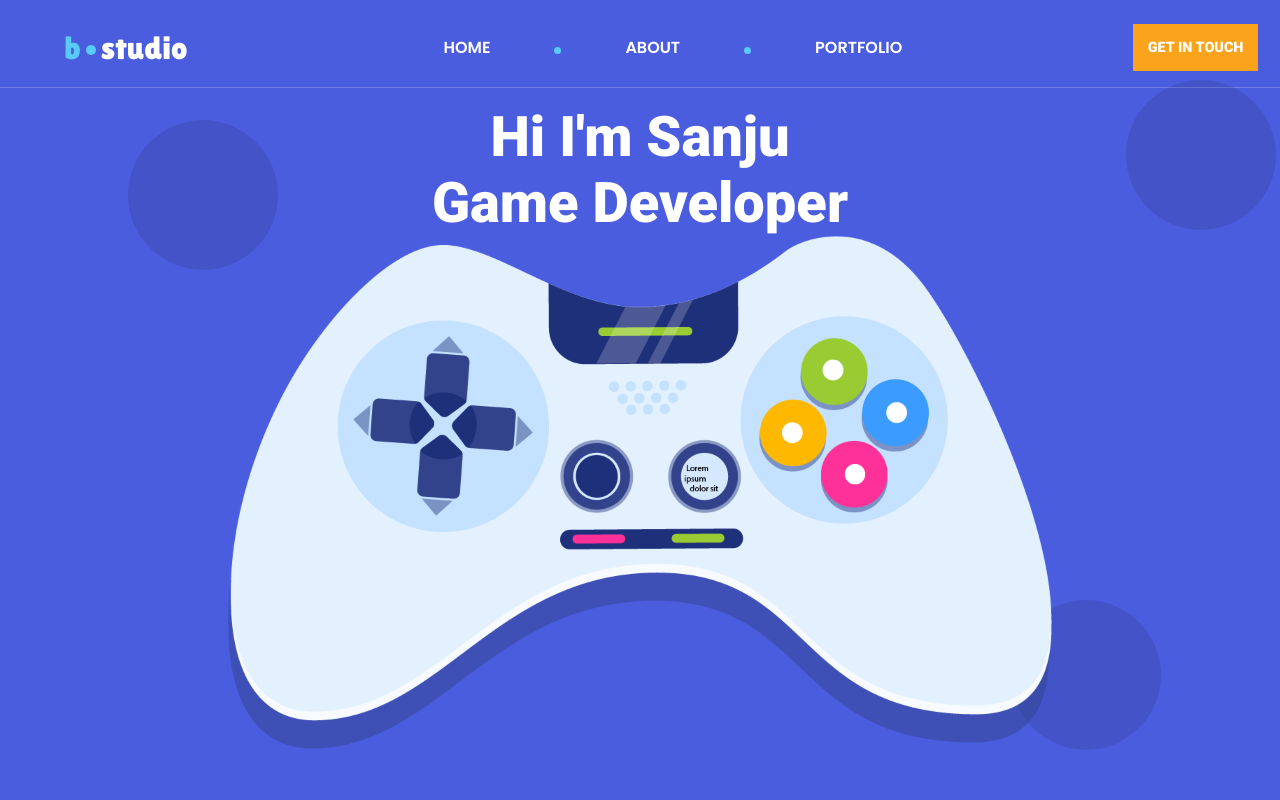
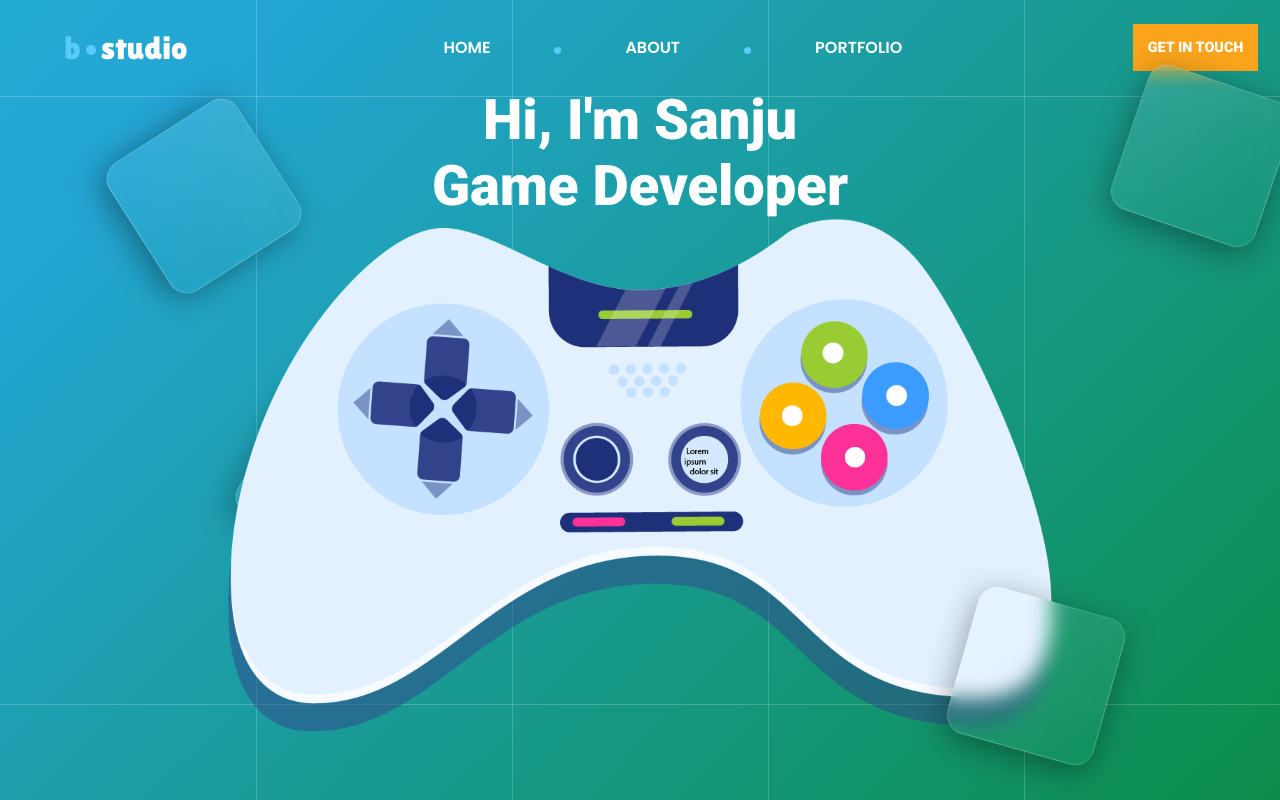
Before and after one commit to sanjumahto3034/sanjumahto.com-React, a React (Create React App) app in the folder portfolio/: page / in a window 1280 px wide. Built offline with nearby package versions, Linux system fonts and the light colour scheme.

Commit message:
build update
build update

```diff
--- a/portfolio/src/App.css
+++ b/portfolio/src/App.css
@@ -1,84 +1,142 @@
 .App{
-  background-color: #4B5DDF;
+  /* background-color: #4B5DDF; */
+  /* background-color: #008000; */
   height: 100vh;
+  background: linear-gradient(-45deg, #ee7752, #008000, #23a6d5, #23d5ab);
+	background-size: 400% 400%;
+	animation: gradient 50s ease infinite;
+
 }
-.blackspot-parent{
+
+
+@keyframes gradient {
+	0% {
+		background-position: 0% 50%;
+	}
+	50% {
+		background-position: 100% 50%;
+	}
+	100% {
+		background-position: 0% 50%;
+	}
+}
+.blackspot-parent-1,.blackspot-parent-2,.blackspot-parent-3.blackspot-parent-4{
+  width: 150px;
+  height: 150px;
+  transform: 0.7s;
+}
+
+.blackspot-parent-1{
   position: absolute;
   margin-left: 20vw;
   margin-top: 50vh;
+  transition: 0.7s;
+  z-index:3;
+
 }
-.blackspot-1{
+.blackspot-parent-1 :hover{
+  margin-left: 10px;
+  transition: 0.7s;
+}
+.blackspot-parent-2{
+  position: absolute;
+  margin-left: 75vw;
+  margin-top: 75vh;
+  z-index:5;
+}
+.blackspot-parent-2 :hover{
+  margin-left: -10px;
+  margin-top: -10px;
+  transition: 0.7s;
+}
+.blackspot-parent-3{
+  position: absolute;
+  margin-left: 10vw;
+  margin-top: 15vh;
+  z-index:3;
+}
+.blackspot-parent-3 :hover{
+  margin-left: 10px;
+  margin-top: 10px;
+  transition: 0.7s;
+}
+.blackspot-parent-4{
+  position: absolute;
+  margin-left: 88vw;
+  margin-top: 10vh;
+  z-index:3;
+}
+.blackspot-parent-4 :hover{
+  margin-left: -10px;
+  margin-top: -10px;
+  transition: 0.7s;
+}
+.blackspot-1 , .blackspot-2, .blackspot-3, .blackspot-4{
   border-radius: 50%;
   width: 150px;
   height: 150px;
-  opacity: 0.1;
-  background-color: black;
-  transition: 0.3s;
-  animation: bottop-top-without-opactiy 01s;
-  z-index:3;
-}
-.blackspot-2{
-  position: absolute;
-  border-radius: 50%;
-  opacity: 0.1;
-  width: 150px;
-  height: 150px;
-  margin-left: 79vw;
-  margin-top: 75vh;
-  background-color: black;
-  animation: bottop-top-without-opactiy 01s;
-  z-index:3;
+  background: linear-gradient(135deg, rgba(255, 255, 255, 0.1), rgba(255, 255, 255, 0));
+  backdrop-filter: blur(10px);
+  -webkit-backdrop-filter: blur(10px);
+  border-radius: 20px;
+  border:1px solid rgba(255, 255, 255, 0.18);
+  box-shadow: 0 8px 32px 0 rgba(0, 0, 0, 0.37);
 
 }
 
+.blackspot-1{
+  animation: roatation_1 60s;
+  animation-iteration-count: infinite;
+}
+.blackspot-2{
+  animation: roatation_2 90s;
+  animation-iteration-count: infinite;
+}
 .blackspot-3{
-  position: absolute;
-  border-radius: 50%;
-  opacity: 0.1;
-  width: 150px;
-  height: 150px;
-  margin-left: 10vw;
-  margin-top: 15vh;
-  background-color: black;
-  animation: bottop-top-without-opactiy 01s;
-  z-index:3;
-
+  animation: roatation_3 40s;
+  animation-iteration-count: infinite;
 }
 .blackspot-4{
-  position: absolute;
-  border-radius: 50%;
-  opacity: 0.1;
-  width: 150px;
-  height: 150px;
-  margin-left: 88vw;
-  margin-top: 10vh;
-  background-color: black;
-  animation: bottop-top-without-opactiy 01s;
-  z-index:3;
-
-
+  animation: roatation_4 80s;
+  animation-iteration-count: infinite;
 }
 
-.blackspot-1  :hover {
-  /* animation: sanju 0.6s; */
-  transition: 0.6s;
-  opacity: 0.2;
-  margin-left: 0;
-  margin-top: -10px;
+@keyframes roatation_1 {
+  0%{
+    rotate: 0deg;
+  }
+  100%{
+    rotate: 360deg;
+
+  }
 }
-.blackspot-2  :hover {
-  /* animation: sanju 0.6s; */
-  transition: 0.6s;
-  opacity: 0.2;
-  margin-left: 0;
-  margin-top: -10px;
+@keyframes roatation_2 {
+  0%{
+    rotate: 0deg;
+  }
+  100%{
+    rotate: 360deg;
+
+  }
 }
-.blackspot-3  :hover {
-  /* animation: sanju 0.6s; */
-  transition: 0.6s;
-  opacity: 0.2;
-  margin-left: 0;
-  margin-top: -10px;
+
+@keyframes roatation_3 {
+    0%{
+      rotate: 0deg;
+    }
+    100%{
+      rotate: 360deg;
+
+    }
+}
+@keyframes roatation_4 {
+  0%{
+    rotate: 0deg;
+  }
+  100%{
+    rotate: 360deg;
+
+  }
 }
 @keyframes sanju{
   0%{
@@ -94,14 +152,45 @@
   }
 }
 
-@keyframes bottop-top-without-opactiy{
-  0%{
-      /* margin-top: 10px; */
-  }
-  50%{
-      /* scale: 0.5; */
-  }
-  100%{
-      /* margin-top: 0; */
-  }
+
+
+
+
+
+
+.verticle-line-1,.verticle-line-2,.verticle-line-3,.verticle-line-4,.verticle-line-5{
+  opacity: 0.2;
+  position: absolute;
+  background-color: white;
+  width: 1px;
+  height: 100vh;
 }
+.verticle-line-1{
+  margin-left: 20vw;
+}
+.verticle-line-2{
+  margin-left: 40vw;
+}
+.verticle-line-3{
+  margin-left: 60vw;
+}
+.verticle-line-4{
+  margin-left: 80vw;
+}
+.verticle-line-5{
+  margin-left: 100vw;
+}
+
+.horizontal-line-1,.horizontal-line-2{
+  opacity: 0.2;
+  position: absolute;
+  background-color: white;
+  width: 100vw;
+  height: 1px;
+}
+.horizontal-line-1{
+  margin-top: 88vh;
+}
+.horizontal-line-2{
+  margin-top: 12vh;
+}
--- a/portfolio/src/App.js
+++ b/portfolio/src/App.js
@@ -8,15 +8,19 @@ import HomeTitle from './HomeTitle';
 function App() {
   return (
     <div className="App">
-    <div className="blackspot-parent">
-      <div className="blackspot-1"></div>
-    </div>
-      <div className="blackspot-2"></div>
-      <div className="blackspot-3"></div>
-      <div className="blackspot-4"></div>
+      <div className="verticle-line-1"></div>
+      <div className="verticle-line-2"></div>
+      <div className="verticle-line-3"></div>
+      <div className="verticle-line-4"></div>
+      <div className="verticle-line-5"></div>
+      <div className="horizontal-line-1"></div>
+      <div className="horizontal-line-2"></div>
+      <div className="blackspot-parent-1"><div className="blackspot-1"></div></div>
+      <div className="blackspot-parent-2"><div className="blackspot-2"></div></div>
+      <div className="blackspot-parent-3"><div className="blackspot-3"></div></div>
+      <div className="blackspot-parent-4"><div className="blackspot-4"></div></div>
       <HeaderDiv></HeaderDiv>
       <HomeTitle></HomeTitle>
-
     </div>
   );
 }
--- a/portfolio/src/Header.css
+++ b/portfolio/src/Header.css
@@ -82,3 +82,17 @@
     font-family: 'Roboto', sans-serif;
     color: #FFFFFF;
 }
+.red-underline{
+    width: 0px;
+    height: 1px;
+    background-color: #E30022;
+    transition:  10s;
+    /* scale: 0.5; */
+}
+.title-div-middle-text:hover .red-underline{
+    transition:  25s;
+    cursor: pointer;
+    width: auto;
+    scale: 1;
+
+}
--- a/portfolio/src/Header.js
+++ b/portfolio/src/Header.js
@@ -14,11 +14,11 @@ function Header() {
             <div className="logo-text2">studio</div>
         </div>
         <div className="title-div-middle">
-            <div className="title-div-middle-text">HOME</div>
+            <div className="title-div-middle-text"><div>HOME</div><div className="red-underline"></div></div>
             <div className="logo-dot-custom"></div>
-            <div className="title-div-middle-text">ABOUT</div>
+            <div className="title-div-middle-text"><div>ABOUT</div><div className="red-underline"></div></div>
             <div className="logo-dot-custom"></div>
-            <div className="title-div-middle-text">PORTFOLIO</div>
+            <div className="title-div-middle-text"><div>PORTFOLIO</div><div className="red-underline"></div></div>
         </div>
         <div className="title-div-end">
             <div className="title-get-in-touch-button">GET IN TOUCH</div>
--- a/portfolio/src/HomeTitle.css
+++ b/portfolio/src/HomeTitle.css
@@ -18,7 +18,7 @@
     font-family: 'Roboto', sans-serif;
     color: white;
     font-size: 3.5rem;
-    animation: left-come 01s;
+    animation: left-come 1s;
 }
 @keyframes left-come{
     0%{
@@ -38,18 +38,12 @@
         margin-top: 10vw;
         opacity: 0;
     }
-    50%{
-        /* scale: 0.5; */
+    25%{
+        margin-top: 10vw;
+        opacity: 0;
     }
     100%{
         margin-top: 0;
         opacity: 1;
     }
 }
-.draw-horizontal-line{
-    background-color: white;
-    width: 100vw;
-    height: 1px;
-    opacity: 0.2;
-    margin-bottom: 2vh;
-  }
--- a/portfolio/src/HomeTitle.js
+++ b/portfolio/src/HomeTitle.js
@@ -4,8 +4,7 @@ import contrllerimage from "./res/contrller.png";
 function HomeTitle(){
   return(
       <div className="homepage-background">
-      <div className="draw-horizontal-line"></div>
-          <div className="homepage-text">Hi I'm Sanju</div>
+          <div className="homepage-text">Hi, I'm Sanju</div>
           <div className="homepage-text">Game Developer</div>
          <img className = "controller-image" src = {contrllerimage} alt ="Controller.png"></img>
       </div>
```
